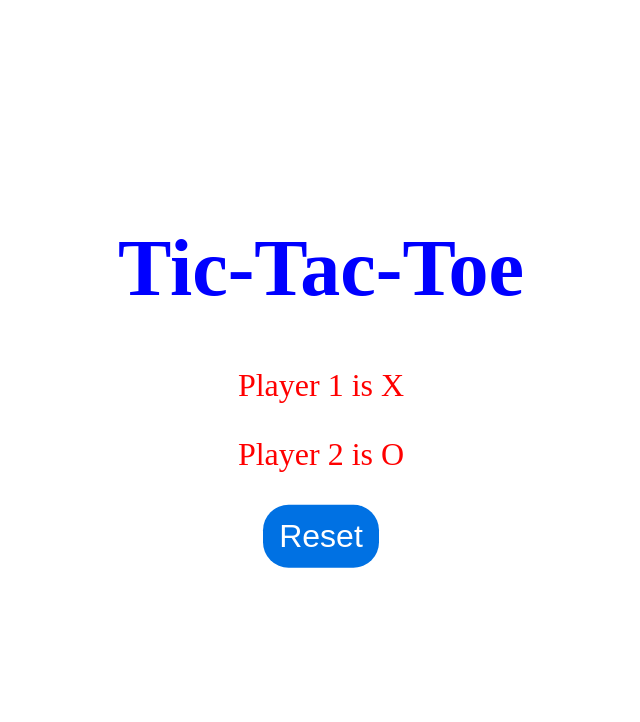
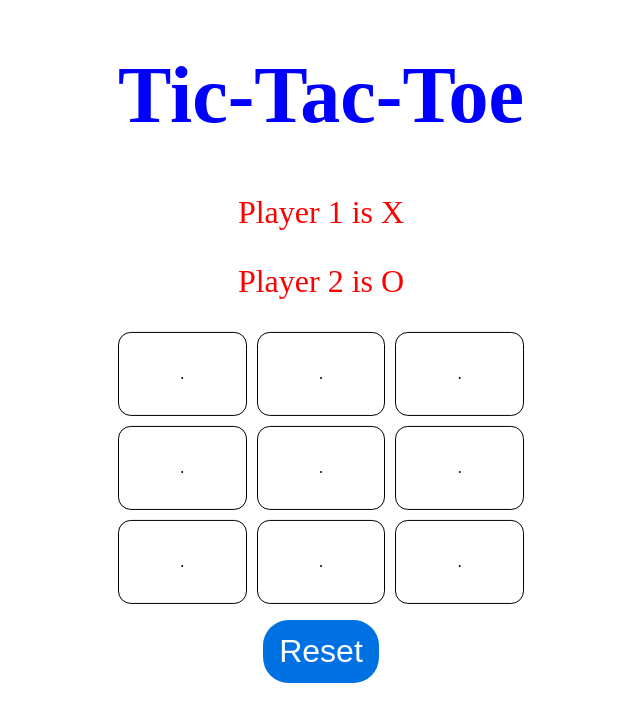
Before and after one commit to rickys93/tic-tac-toe, a plain HTML site: page index.html in a window 1280 px wide. Shown: the whole page, without its empty margins (402-1042 px from the left). Drawn offline with Linux system fonts and the light colour scheme.

Commit message:
Update index.html

```diff
--- a/index.html
+++ b/index.html
@@ -5,7 +5,6 @@
     <meta http-equiv="X-UA-Compatible" content="IE=edge">
     <meta name="viewport" content="width=device-width, initial-scale=1.0">
     <link rel="stylesheet" href="index.css">
-    <script defer src="app.js"></script>
     <title>Tic-Tac-Toe</title>
 </head>
 <body>
@@ -14,6 +13,17 @@
     <p>Player 1 is X</p>
     <p>Player 2 is O</p>
     <section>
+        <div class="grid-container">
+            <div class="clickable-tile">.</div>
+            <div class="clickable-tile">.</div>
+            <div class="clickable-tile">.</div>
+            <div class="clickable-tile">.</div>
+            <div class="clickable-tile">.</div>
+            <div class="clickable-tile">.</div>
+            <div class="clickable-tile">.</div>
+            <div class="clickable-tile">.</div>
+            <div class="clickable-tile">.</div>
+          </div>
         <button>Reset</button>
     </section>
     </div>
```
